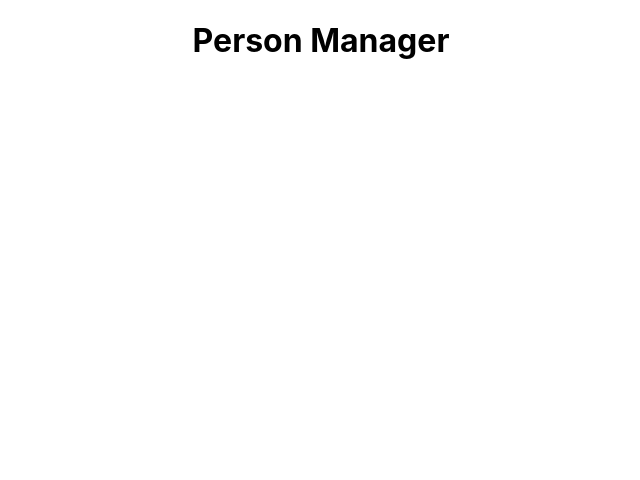
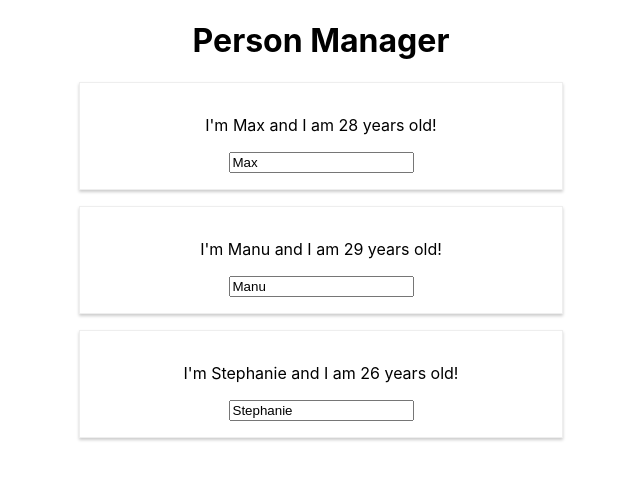
Before and after one commit to davipviana/react-lifecycle-example, a React (Create React App) app: page / in a window 1280 px wide. Shown: the top 480 px of the page, without its empty margins (319-959 px from the left). Built offline with nearby package versions, Linux system fonts and the light colour scheme.

Commit message:
person and person list component

```diff
--- /dev/null
+++ b/src/components/Persons/Person/Person.js
@@ -0,0 +1,15 @@
+import React from 'react';
+
+import styles from './Person.module.css';
+
+const Person = props => {
+    return (
+        <div className={styles.Person}>
+            <p onClick={props.click}>I'm {props.name} and I am {props.age} years old!</p>
+            <p>{props.children}</p>
+            <input type="text" onChange={props.changed} value={props.name} />
+        </div>
+    );
+};
+
+export default Person;
--- /dev/null
+++ b/src/components/Persons/Person/Person.module.css
@@ -0,0 +1,14 @@
+.Person {
+    width: 60%;
+    margin: 16px auto;
+    border: 1px solid #eee;
+    box-shadow: 0 2px 3px #ccc;
+    padding: 16px;
+    text-align: center;
+}
+
+@media (min-width: 500px) {
+    .Person {
+        width: 450px;
+    }
+}
--- /dev/null
+++ b/src/components/Persons/Persons.js
@@ -0,0 +1,19 @@
+import React from 'react';
+
+import Person from './Person/Person';
+
+const Persons = props => {
+    return props.persons.map((person, index) => {
+        return (
+            <Person
+                click={() => props.clicked(index)}
+                name={person.name}
+                age={person.age}
+                key={person.id}
+                changed={event => props.changed(event, person.id)}
+            />
+        );
+    });
+};
+
+export default Persons;
--- a/src/containers/App/App.js
+++ b/src/containers/App/App.js
@@ -1,12 +1,55 @@
-import React from 'react';
+import React, { Component } from 'react';
+
+import Persons from '../../components/Persons/Persons';
+
 import styles from './App.module.css';
 
-function App(props) {
+const INITIAL_STATE = {
+  persons: [
+    { id: 'p1', name: 'Max', age: 28 },
+    { id: 'p2', name: 'Manu', age: 29 },
+    { id: 'p3', name: 'Stephanie', age: 26 }
+  ],
+  showPersons: false
+};
+
+class App extends Component {
+  constructor(props) {
+    super(props);
+    this.state = INITIAL_STATE;
+  }
+
+  nameChangedHandler = (event, id) => {
+    const personIndex = this.state.persons.findIndex(p => p.id === id);
+
+    const person = { ...this.state.persons[personIndex] };
+    person.name = event.target.value;
+
+    const persons = [...this.state.persons];
+    persons[personIndex] = person;
+
+    this.setState({ persons: persons });
+  };
+
+  deletePersonHandler = personIndex => {
+    const persons = [...this.state.persons];
+    persons.splice(personIndex, 1);
+
+    this.setState({ persons: persons });
+  };
+
+  render() {
     return (
-        <div className={styles.App}>
-            <h1>{props.title}</h1>
-        </div>
+      <div className={styles.App}>
+        <h1>{this.props.title}</h1>
+        <Persons
+          persons={this.state.persons}
+          clicked={this.deletePersonHandler}
+          changed={this.nameChangedHandler}
+        />
+      </div>
     );
+  }
 }
 
 export default App;
```
